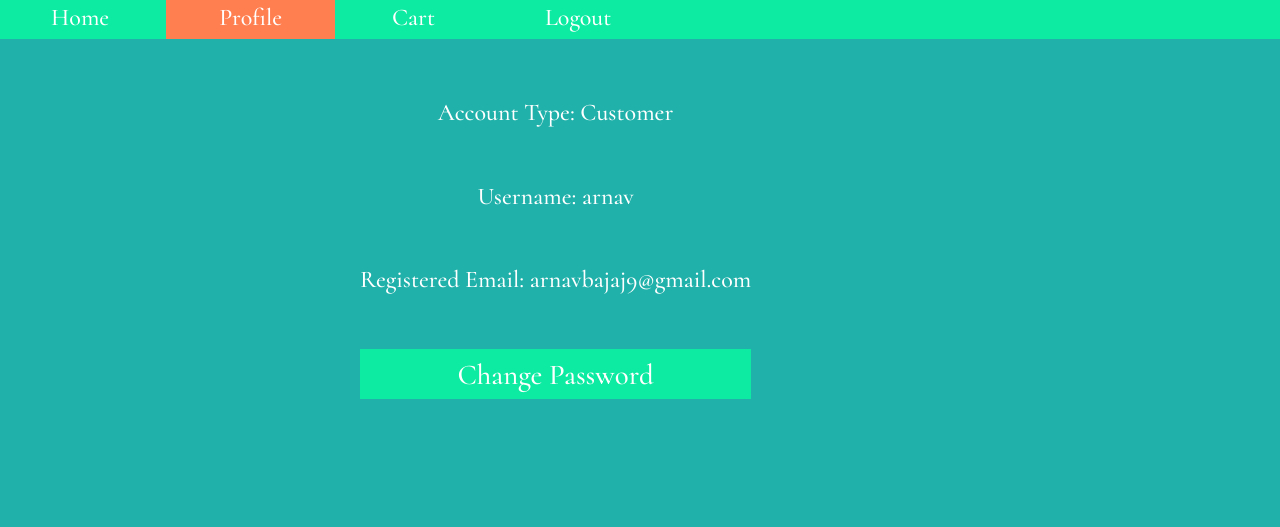
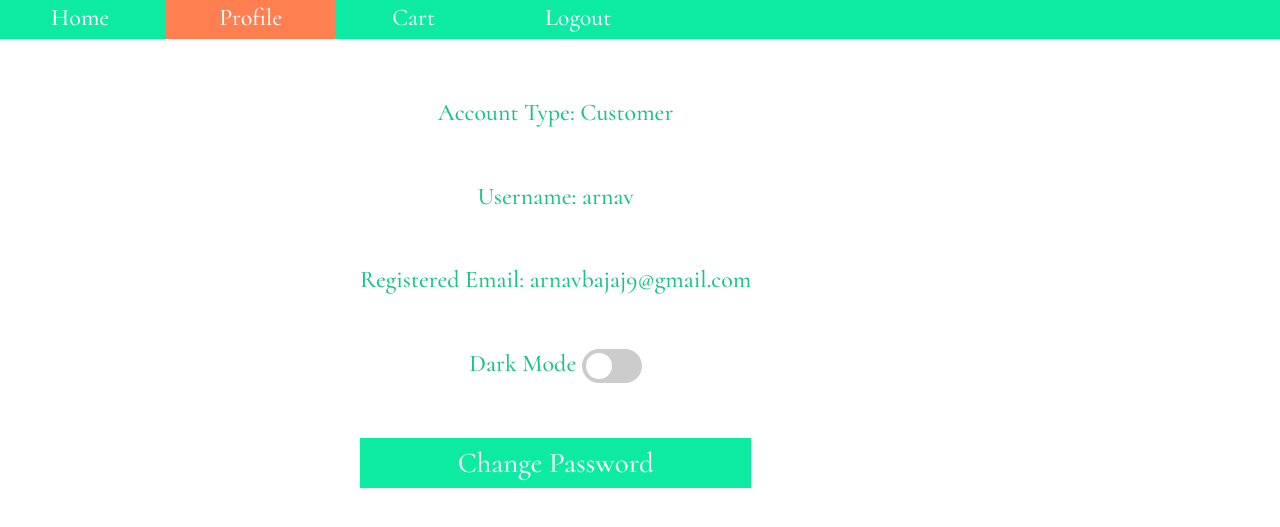
Before and after one commit to Hackathon-team-aps-dk/ecommerce-hackathon, a Django app: page /profile/ in a window 1280 px wide; the page is wider, and only the part inside the window is pictured. Shown: the top 527 px of that part. Run offline with Django 3.2, Linux system fonts and the light colour scheme; a user stored in the database is signed in; data comes from the database, SQL or seed files in the repository; both versions use the stored data as it was after the commit.

Commit message:
Dark Mode Update

```diff
--- a/Hackathon/static/base.css
+++ b/Hackathon/static/base.css
@@ -19,7 +19,7 @@ body{
 }
 
 .profile{
-    background-image: url('seagreenbg.png');
+    background-image: none;
 }
 
 .create{
@@ -252,7 +252,7 @@ ul{
 .stats li{
     padding: 7% 0%;
     font-size: 150%;
-    color: #FFFFFF;
+    color:#1ac28a;
 }
 
 #passChangeBtn{
@@ -368,12 +368,12 @@ ul{
     color: azure;
     font-size: 25px;
     border-radius: 10px;
-    padding: 10px 10px;
-    margin-top: 5%;
+    padding: 0px 0px;
+    margin-top: 2%;
 }
 
 .cart-item ul li{
-    padding: 1% 0%;
+    padding: 0% 0%;
 }
 
 #active {
@@ -391,6 +391,65 @@ ul{
     font-size: 100%;
     font-family: 'Cormorant';
     padding: 10px 0px;
+}
+
+.switch {
+    position: relative;
+    display: inline-block;
+    width: 60px;
+    height: 34px;
+  }
+
+ .switch input {
+    opacity: 0;
+    width: 0;
+    height: 0;
+}
+
+.slider {
+    position: absolute;
+    cursor: pointer;
+    top: 0;
+    left: 0;
+    right: 0;
+    bottom: 0;
+    background-color: #ccc;
+    -webkit-transition: .4s;
+    transition: .4s;
+}
+
+.slider:before {
+    position: absolute;
+    content: "";
+    height: 26px;
+    width: 26px;
+    left: 4px;
+    bottom: 4px;
+    background-color: white;
+    -webkit-transition: .4s;
+    transition: .4s;
+}
+
+ input:checked + .slider {
+    background-color: #2196F3;
+}
+
+input:focus + .slider {
+    box-shadow: 0 0 1px #2196F3;
+}
+
+input:checked + .slider:before {
+    -webkit-transform: translateX(26px);
+    -ms-transform: translateX(26px);
+    transform: translateX(26px);
+ }
+
+.slider.round {
+    border-radius: 34px;
+ }
+
+.slider.round:before {
+    border-radius: 50%;
 }
 
 @media only screen and (max-width: 500px){
--- /dev/null
+++ b/Hackathon/static/darkMode.js
@@ -0,0 +1,18 @@
+if (localStorage.getItem("DarkMode") == 1){
+    document.body.style.backgroundColor = "rgb(26, 27, 27)";
+    document.body.style.color = '#0ceba1'
+    if (document.querySelector(".product-form")){
+        document.querySelector(".product-form").style.backgroundColor = "#0ceba1"
+        document.querySelector(".product-form").style.color = "white"
+    }
+    if (document.querySelector(".product-title")){
+        document.querySelector(".product-title").style.color = "white"
+    }
+
+    if (document.querySelector(".product-btn")){
+        document.querySelector(".product-btn").style.backgroundColor = 'rgb(26, 104, 71)'
+    }
+}
+else{
+    document.body.style.backgroundColor = "white"
+}
--- /dev/null
+++ b/Hackathon/static/darkModeSetter.js
@@ -0,0 +1,21 @@
+let checkBoxEl = document.getElementById("theme-setter")
+
+checkBoxEl.addEventListener('click' , () => {
+    if (checkBoxEl.checked == true){
+        document.body.style.backgroundColor = "rgb(26, 27, 27)"
+        localStorage.setItem("DarkMode" , 1)
+    }
+    else{
+        document.body.style.backgroundColor = "white"
+        localStorage.setItem("DarkMode" , 0)
+    }
+})
+
+if (localStorage.getItem("DarkMode") == 1){
+    document.body.style.backgroundColor = "rgb(26, 27, 27)";
+    document.body.style.color = '#0ceba1'
+    checkBoxEl.checked = true;
+}
+else{
+    document.body.style.backgroundColor = "white"
+}
--- a/Main/templates/main/home.html
+++ b/Main/templates/main/home.html
@@ -87,7 +87,7 @@
 
 {%endif%}
 
-
+<script src="{% static 'darkMode.js' %}"></script>
 <link rel="stylesheet" type="text/css" href="{% static 'base.css' %}">
 </body>
 </html>
--- a/Main/templates/main/profile.html
+++ b/Main/templates/main/profile.html
@@ -41,6 +41,13 @@
     {%endif%}
     <li>Username: {{username}}</li>
     <li>Registered Email: {{email}}</li>
+    <li>
+        <label for="">Dark Mode</label>
+        <label class="switch">
+        <input type="checkbox" id='theme-setter'>
+        <span class="slider round"></span>
+      </label>
+    </li>
     <li><Button id="passChangeBtn" onclick="location.href = '/change-password/'">Change Password</Button></li>
 </ul>
 
@@ -50,5 +57,7 @@
 
 {%endif%}
 <link rel="stylesheet" type="text/css" href="{% static 'base.css' %}">
+<script src="{% static 'darkModeSetter.js' %}"></script>
+<script src="{% static 'darkMode.js' %}"></script>
 </body>
 </html>
--- a/Product/templates/product/cart.html
+++ b/Product/templates/product/cart.html
@@ -34,8 +34,7 @@
 {% if carts|length >= 1 %}
         <ul>
             {% for cart in carts %}
-            <div class="cart-item">
-            <li>
+            <li class="cart-item">
                 {{cart.product}}
                 <br>
                 ₹ {{cart.cost}}
@@ -46,13 +45,12 @@
                 Net Total: ₹ {{carts|add}}
             </li>
         </ul>
-    </div>
 {%else%}
 <div class="cart-item">
     <p>There are no products in your cart</p>
 </div>
 {% endif %}
-
+<script src="{% static 'darkMode.js' %}"></script>
     <link rel="stylesheet" type="text/css" href="{% static 'base.css' %}">
 </body>
 </html>
--- a/Product/templates/product/sell.html
+++ b/Product/templates/product/sell.html
@@ -46,6 +46,7 @@
     {%else%}
     <h1>You need to have a registered account to make products</h1>
     {%endif%}
+    <script src="{% static 'darkMode.js' %}"></script>
     <link rel="stylesheet" type="text/css" href="{% static 'base.css' %}">
 </body>
 </html>
```
Also changed, not shown: db.sqlite3.
